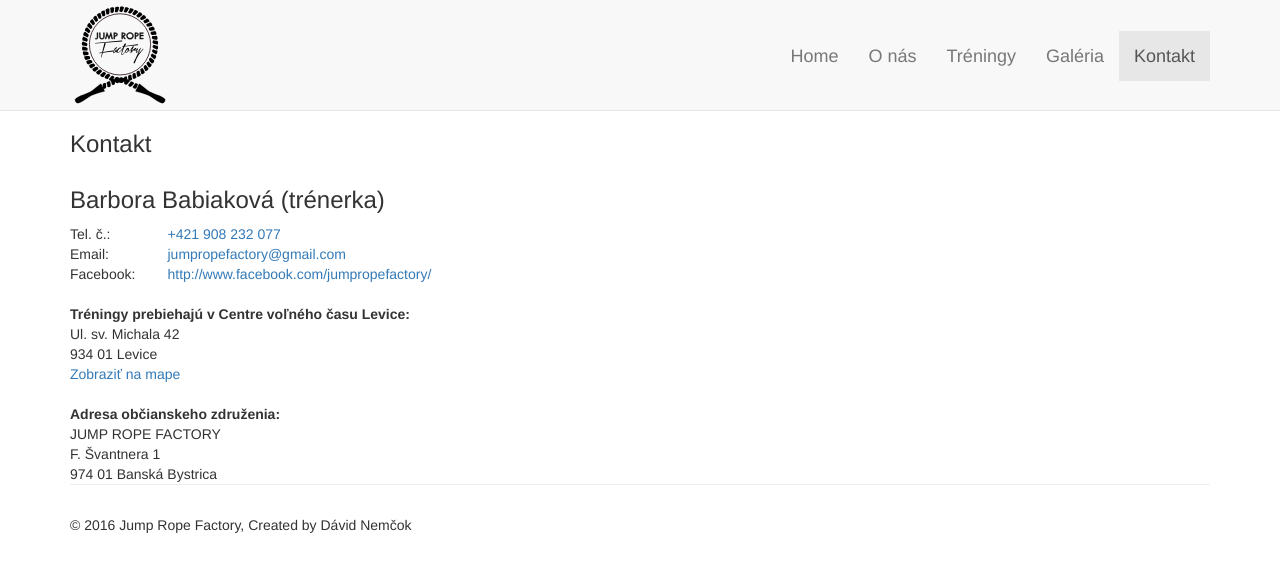
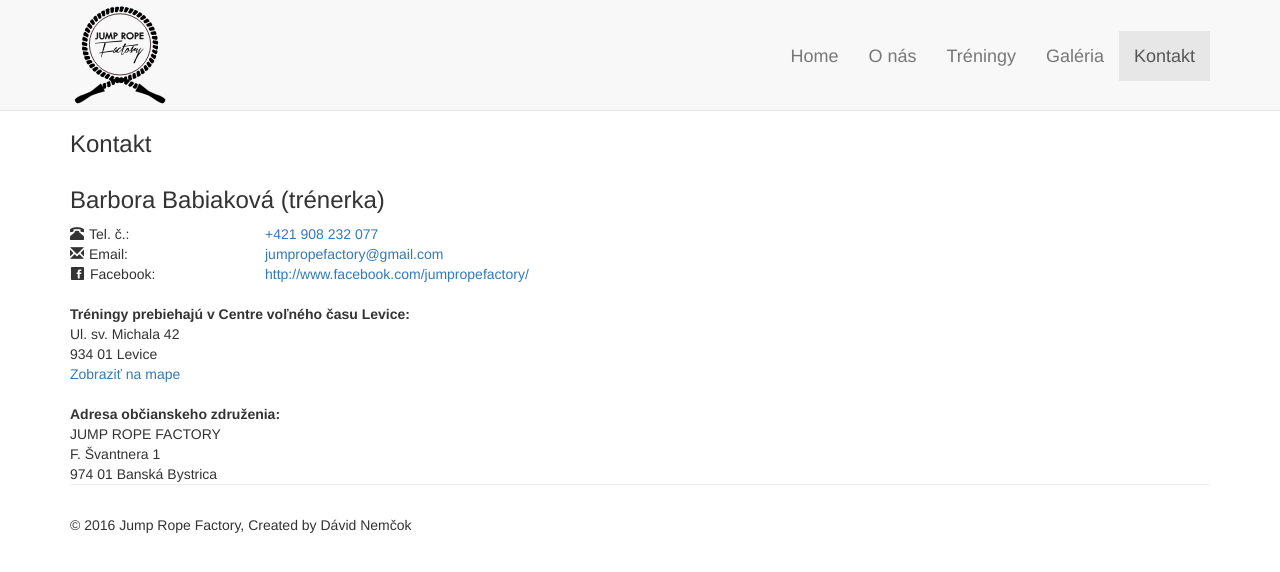
Before and after one commit to dejvo/dejvo.github.io, a Jekyll site: the page built from kontakt.html, in a window 1280 px wide. Shown: the top 572 px of the page. Built offline with Jekyll 4.4.1, drawn with Linux system fonts in a browser that asks for light colours.

Commit message:
Add icons to contacts

```diff
--- a/css/main.scss
+++ b/css/main.scss
@@ -99,3 +99,12 @@ footer {
 .popover-title .title-row {
   padding-top: 8px;
 }
+
+.contacts-icon {
+  margin-right: 5px;
+}
+
+img.contacts-icon {
+  vertical-align: text-top;
+  width: 15px;
+}
--- a/kontakt.html
+++ b/kontakt.html
@@ -9,16 +9,16 @@ permalink: kontakt
   <div class="col-md-12 col-xs-12"><h3>Barbora Babiaková (trénerka)</h3></div>
 </div>
 <div class="row">
-  <div class="col-md-1 col-xs-2">Tel. č.:</div>
-  <div class="col-md-10 col-xs-10"><a href="tel:{{ site.phone }}">{{ site.phone }}</a></div>
+  <div class="col-md-2 col-xs-12"><span class="contacts-icon glyphicon glyphicon-phone-alt"></span>Tel. č.:</div>
+  <div class="col-md-4 col-xs-12"><a href="tel:{{ site.phone }}">{{ site.phone }}</a></div>
 </div>
 <div class="row">
-  <div class="col-md-1 col-xs-2">Email:</div>
-  <div class="col-md-10 col-xs-10"><a href="mailto:{{ site.email }}">{{ site.email }}</a></div>
+  <div class="col-md-2 col-xs-12"><span class="contacts-icon glyphicon glyphicon-envelope"></span>Email:</div>
+  <div class="col-md-4 col-xs-12"><a href="mailto:{{ site.email }}">{{ site.email }}</a></div>
 </div>
 <div class="row">
-  <div class="col-md-1 col-xs-2">Facebook:</div>
-  <div class="col-md-10 col-xs-10"><a href="http://www.facebook.com/jumpropefactory/">http://www.facebook.com/jumpropefactory/</a></div>
+  <div class="col-md-2 col-xs-12"><img class="contacts-icon" src="img/fb-icon.svg" />Facebook:</div>
+  <div class="col-md-4 col-xs-12"><a href="http://www.facebook.com/jumpropefactory/">http://www.facebook.com/jumpropefactory/</a></div>
 </div>
 
 <br />
```
Also changed, not shown: img/fb-icon.svg (added).
